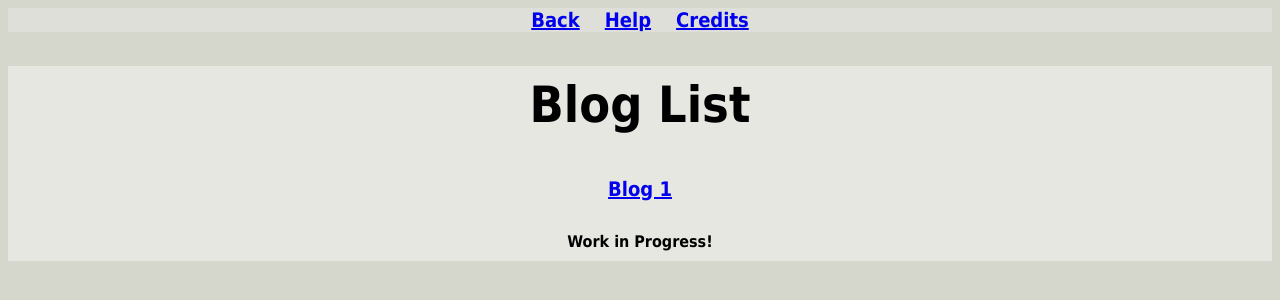
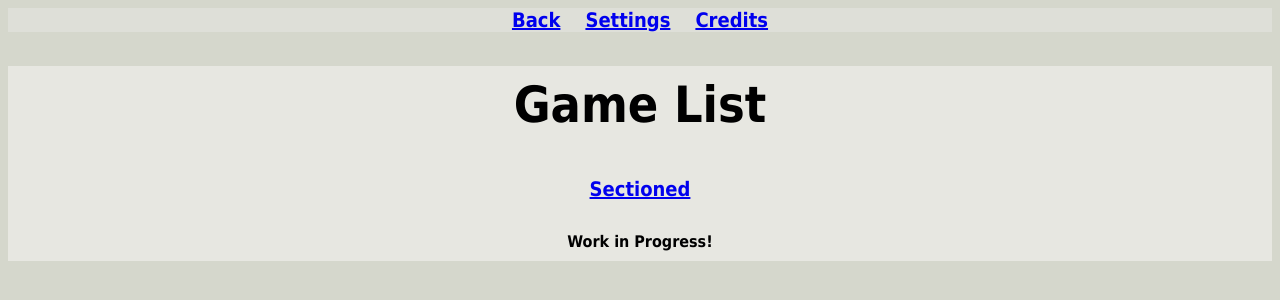
Before and after one commit to PortilizenDev/MadnessSite, a plain HTML site: page Pages/GamesList.html in a window 1280 px wide. Drawn offline with Linux system fonts and the light colour scheme.

Commit message:
fix stuff

```diff
--- a/Pages/GamesList.html
+++ b/Pages/GamesList.html
@@ -1,22 +1,22 @@
 <html data-theme="dark">
   <head>
     <link rel="stylesheet" href="./Styles/base.css">
-    <link rel="stylesheet" href="./Styles/bloglist.css">
+    <link rel="stylesheet" href="./Styles/gamelist.css">
     <title>MadnessSite - Game List</title>
     <meta name="viewport" content="width=device-width, initial-scale=1, user-scalable=no" />
   </head>
   <body class="color1" align="center">
     <div class="color4" align="center">
         <a href="../index.html" id="backBtn">Back</a>
-        <a href="./Help.html" id="HelpPage-P"> Help</a>
+        <a href="./Settings.html" id="HelpPage-P"> Settings</a>
         <a href="./Credits.html" id="CreditsPage"> Credits</a>
     </div>
     <div class="color2">
-    <h1 class='color2' align='center'>Blog List</h1>
-    <div class="blogListCont">
+    <h1 class='color2' align='center'>Game List</h1>
+    <div class="gameListCont">
 
       <section class="color2" align="center">
-        <a href="./Blog/Blog1" id="blog1">Blog 1</a>
+        <a href="./Games/Sectioned">Sectioned</a>
       </section>
 
     </div>
```
